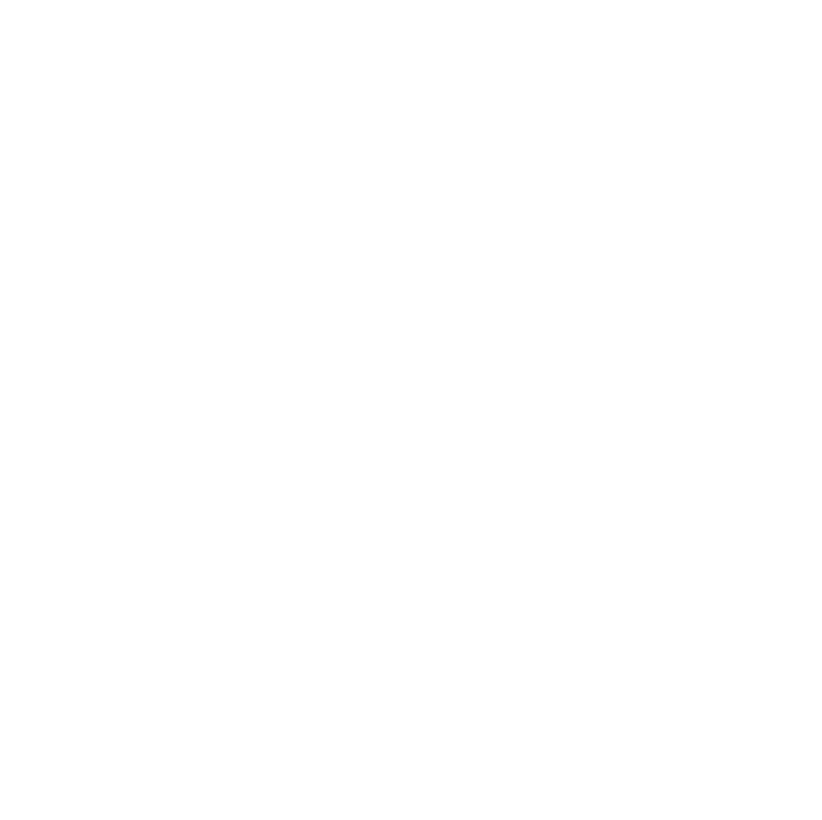
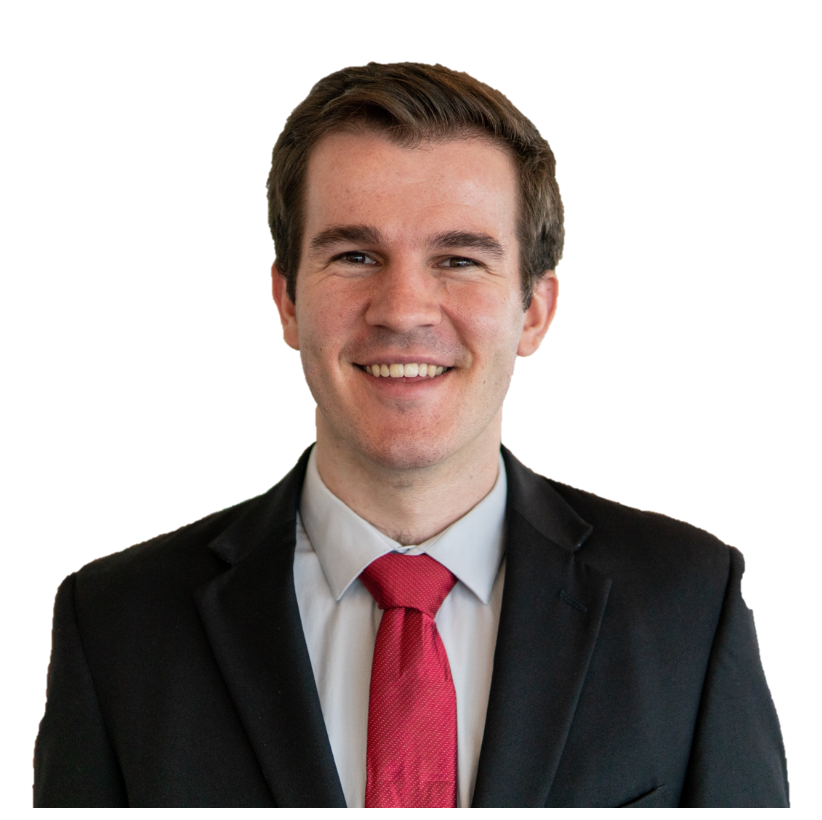
Before and after one commit to zjohnson5455/websiteV2, a plain HTML site: page index.html in a window 1280 px wide. Shown: the whole page, without its empty margins (214-1036 px from the left). Drawn offline with Linux system fonts and the light colour scheme.

Commit message:
added profile photo and git ignore

```diff
--- a/index.html
+++ b/index.html
@@ -14,6 +14,8 @@
 
 <body>
 
+    <img src="./headshotcropped.png" alt="profile" id="profile"/>
+
 </body>
 
 </html>
--- a/style.css
+++ b/style.css
@@ -0,0 +1,3 @@
+#profile {
+  height: 100vh;
+}
```
Also changed, not shown: headshotcropped.png (added), 1 other file.
